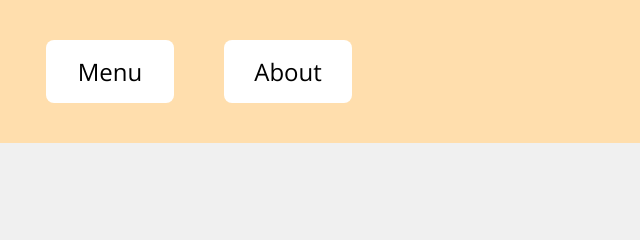
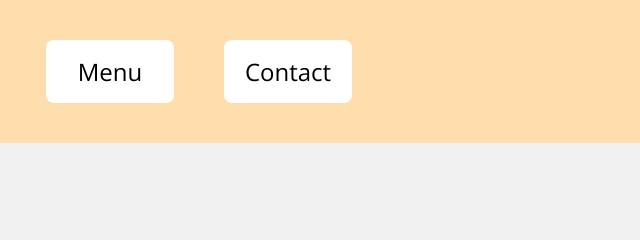
Before and after one commit to 8Gato8/restaurant-page, a website built with webpack: page src/template.html in a window 1280 px wide. Shown: the top 240 px of the page, 530-1170 px from the left. Built offline with nearby package versions, Linux system fonts and the light colour scheme.

Commit message:
refactor: change About Page to be Contact one

```diff
--- a/src/template.html
+++ b/src/template.html
@@ -11,7 +11,7 @@
         <ul class="nav-list">
           <li class="nav-list__item"><button class="nav-list__button">Home</button></li>
           <li class="nav-list__item"><button class="nav-list__button">Menu</button></li>
-          <li class="nav-list__item"><button class="nav-list__button">About</button></li>
+          <li class="nav-list__item"><button class="nav-list__button">Contact</button></li>
         </ul>
       </nav>
     </header>
```
